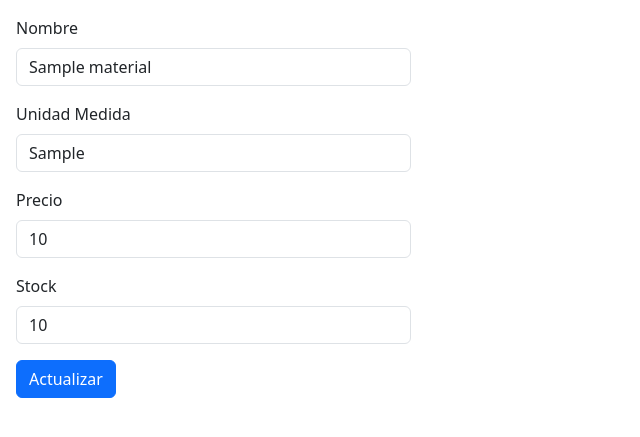
After one commit to LuisZiranda/Crud-Materiales, a PHP site: page /modificarMateriales.php?id=1 in a window 1280 px wide. The commit adds this page. Shown: the top 437 px of the page, without its empty margins (0-640 px from the left). Run offline with PHP 8.4, Linux system fonts and the light colour scheme; tables that the repository leaves empty or names only in its code hold one stand-in row (values such as "Sample post"); some libraries are stand-ins or nearby versions.

Commit message:
Modificar Producto

```diff
--- /dev/null
+++ b/controlador/actualizaProducto.php
@@ -0,0 +1,45 @@
+<?php
+if ($_SERVER['REQUEST_METHOD'] === 'POST' && isset($_POST["btnActualizar"])) {
+    global $conexion;
+    global $id;
+
+    $nombre = $conexion->real_escape_string($_POST["nombre"] ?? "");
+    $unidad = $conexion->real_escape_string($_POST["unidadMedida"] ?? "");
+    $precio = floatval($_POST["precio"] ?? 0);
+    $stock = intval($_POST["stock"] ?? 0);
+
+    $errores = [];
+
+    if (empty($nombre)) {
+        $errores[] = "El nombre es obligatorio.";
+    }
+    if (empty($unidad)) {
+        $errores[] = "La unidad de medida es obligatoria.";
+    }
+    if (empty($_POST["precio"])) {
+        $errores[] = "El precio es obligatorio.";
+    }
+    if (empty($_POST["stock"])) {
+        $errores[] = "El stock es obligatorio.";
+    }
+
+    if (!empty($errores)) {
+        foreach ($errores as $error) {
+            echo "<div class='alert alert-danger'>$error</div>";
+        }
+        return;
+    }
+    $query = "UPDATE materials SET
+                name = '$nombre',
+                unit = '$unidad',
+                price = $precio,
+                stock = $stock
+              WHERE id = $id";
+
+    if ($conexion->query($query)) {
+       header("Location: index.php");
+        exit;
+    } else {
+        echo "<div class='alert alert-danger'>Error al actualizar: " . $conexion->error . "</div>";
+    }
+}
--- /dev/null
+++ b/controlador/eliminar.php
@@ -0,0 +1,4 @@
+<?php
+include "modelo/conexion.php";
+
+?>
--- a/index.php
+++ b/index.php
@@ -71,8 +71,8 @@
                             <td><?= $total ?></td>
 
                             <td>
-                                <a href="editar"> <i class="fa-solid fa-pen-to-square"></i> </a>
-                                <a href="eliminar"><i class="fa-solid fa-trash"></i></a>
+                                <a href="modificarMateriales.php?id=<?= $datos->id ?>"> <i class="fa-solid fa-pen-to-square"></i> </a>
+                                <a href="controlador/eliminar.php?id=<?= $datos->id ?>" class="btn btn-danger" onclick="return confirm('¿Seguro que quieres eliminar este material?')"><i class="fa-solid fa-trash"></i></a>
                             </td>
                         </tr>
                     <?php }
--- /dev/null
+++ b/modificarMateriales.php
@@ -0,0 +1,54 @@
+<?php
+
+include "modelo/conexion.php";
+$id = $_GET["id"];
+$sql = $conexion->query("SELECT * FROM materials WHERE id=$id");
+if (!$sql) {
+    die("Error en la consulta: " . $conexion->error);
+}
+include "controlador/actualizaProducto.php";
+?>
+
+<!DOCTYPE html>
+<html lang="en">
+
+<head>
+    <meta charset="UTF-8">
+    <meta name="viewport" content="width=device-width, initial-scale=1.0">
+    <title>Materiales Construccion.</title>
+
+    <script src="https://kit.fontawesome.com/ae2b222b11.js" crossorigin="anonymous"></script>
+    <link href="https://cdn.jsdelivr.net/npm/bootstrap@5.3.6/dist/css/bootstrap.min.css" rel="stylesheet" integrity="sha384-4Q6Gf2aSP4eDXB8Miphtr37CMZZQ5oXLH2yaXMJ2w8e2ZtHTl7GptT4jmndRuHDT" crossorigin="anonymous">
+</head>
+
+<body>
+
+<form class="col-4 p-3" method="POST">
+    <?php
+    if ($datos = $sql->fetch_object()) { ?>
+        <div class="mb-3">
+            <label class="form-label">Nombre</label>
+            <input type="text" class="form-control" name="nombre" value="<?= htmlspecialchars($datos->name) ?>">
+        </div>
+
+        <div class="mb-3">
+            <label class="form-label">Unidad Medida</label>
+            <input type="text" class="form-control" name="unidadMedida" value="<?= htmlspecialchars($datos->unit) ?>">
+        </div>
+
+        <div class="mb-3">
+            <label class="form-label">Precio</label>
+            <input type="text" class="form-control" name="precio" value="<?= htmlspecialchars($datos->price) ?>">
+        </div>
+
+        <div class="mb-3">
+            <label class="form-label">Stock</label>
+            <input type="text" class="form-control" name="stock" value="<?= htmlspecialchars($datos->stock) ?>">
+        </div>
+
+        <button type="submit" class="btn btn-primary" name="btnActualizar">Actualizar</button>
+    <?php } else { ?>
+        <div class="alert alert-danger">Material no encontrado.</div>
+    <?php } ?>
+</form>
+</body>
```
